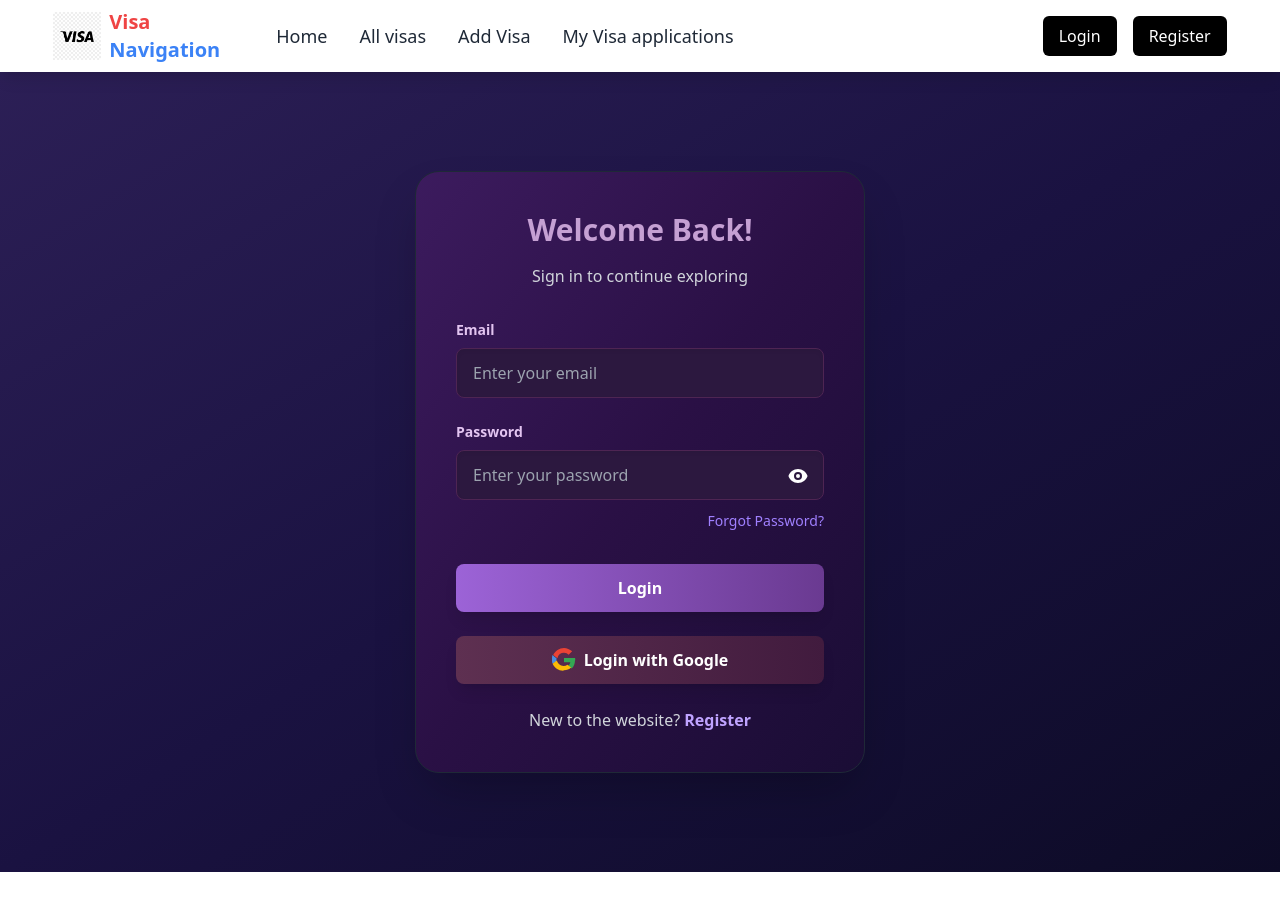
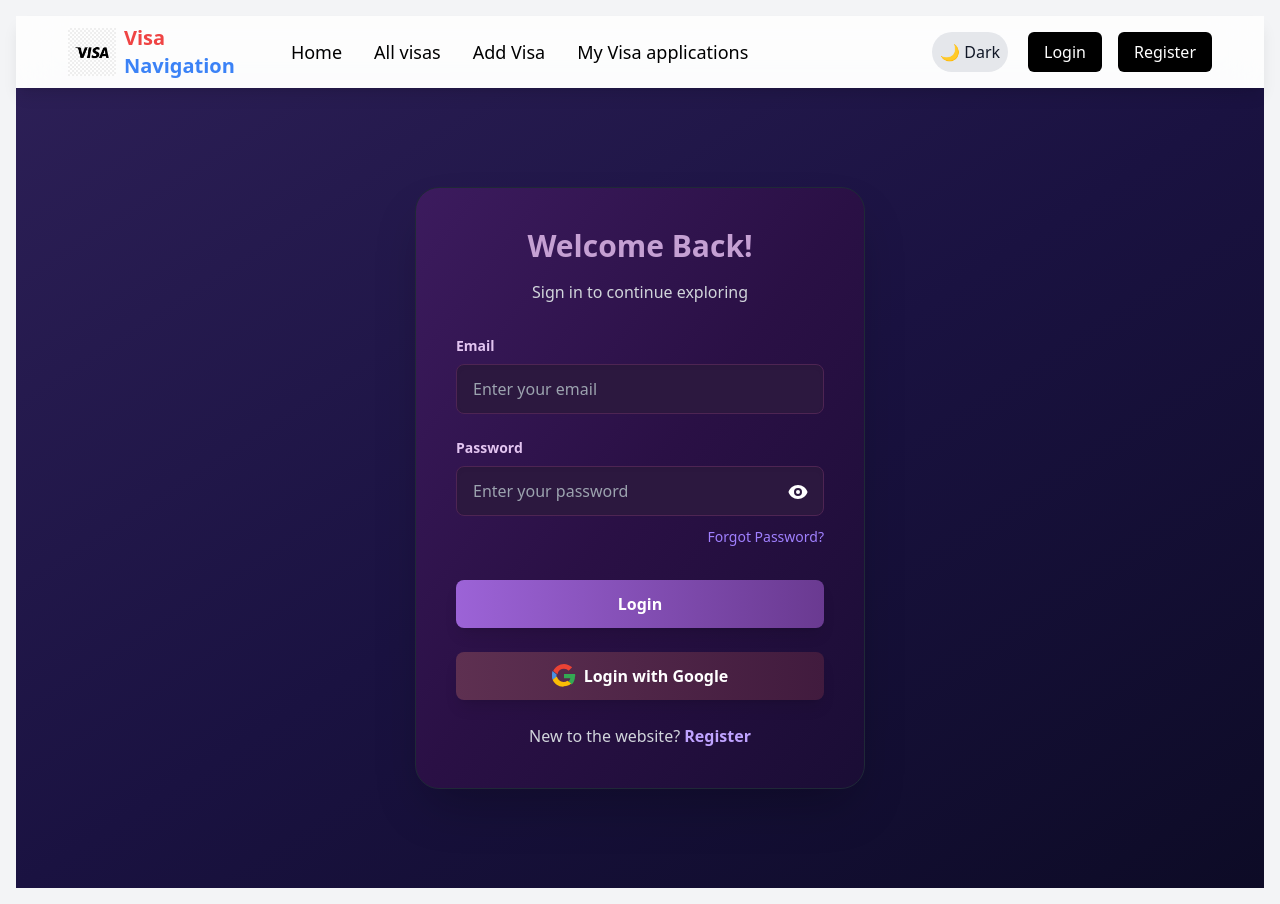
Before and after one commit to RaihanSoft/Passport-Pathway-client, a React (Vite) app: page /login in a window 1280 px wide. Before the commit the page ends 872 px from the top, so only its background shows below. Built offline with nearby package versions, Linux system fonts and the light colour scheme; no server answers.

Commit message:
darkmood added

```diff
--- a/src/Components/MainLayout/MainLayout.jsx
+++ b/src/Components/MainLayout/MainLayout.jsx
@@ -1,10 +1,12 @@
 import { Outlet } from "react-router-dom"
 import Navbar from "../Navbar/Navbar"
+import { useDarkMode } from "../../DarkMood/DarkMood";
 // import Footer from "../Footer/Footer"
 
 const MainLayout = () => {
+    const { darkMode } = useDarkMode();
     return (
-        <div>
+        <div className={`p-4 ${darkMode ? 'bg-gray-800 text-white' : 'bg-gray-100 text-black'}`}>
             <Navbar />
 
             {/* <div className="h-[calc(100vh-300px)]"> */}
--- a/src/Components/Navbar/Navbar.jsx
+++ b/src/Components/Navbar/Navbar.jsx
@@ -2,6 +2,7 @@ import logo from "../assets/logo.png";
 import { useContext, useState, useEffect } from "react";
 import { Link, NavLink } from "react-router-dom";
 import { Context } from "../Provider/Provider";
+import DarkModeToggle from "../../DarkMood/DarkMood";
 
 const Navbar = () => {
     const { user, handleLogOut } = useContext(Context);
@@ -90,6 +91,10 @@ const Navbar = () => {
 
                 {/* Links for larger screens */}
                 <div className="hidden lg:flex flex-1 justify-start">{links}</div>
+
+                <div className="pr-5">
+                    {<DarkModeToggle />}
+                </div>
 
 
 
--- /dev/null
+++ b/src/DarkMood/DarkMood.jsx
@@ -0,0 +1,47 @@
+import { createContext, useContext, useEffect, useState } from 'react';
+
+// Create a Context for Dark Mode
+const DarkModeContext = createContext();
+
+// Provider Component for Dark Mode
+// eslint-disable-next-line react/prop-types
+export const DarkModeProvider = ({ children }) => {
+  const [darkMode, setDarkMode] = useState(
+    () => localStorage.getItem('theme') === 'dark'
+  );
+
+  useEffect(() => {
+    if (darkMode) {
+      document.documentElement.classList.add('dark');
+      localStorage.setItem('theme', 'dark');
+    } else {
+      document.documentElement.classList.remove('dark');
+      localStorage.setItem('theme', 'light');
+    }
+  }, [darkMode]);
+
+  return (
+    <DarkModeContext.Provider value={{ darkMode, setDarkMode }}>
+      {children}
+    </DarkModeContext.Provider>
+  );
+};
+
+// Custom Hook to Use Dark Mode Context
+export const useDarkMode = () => useContext(DarkModeContext);
+
+// Toggle Component
+const DarkModeToggle = () => {
+  const { darkMode, setDarkMode } = useDarkMode();
+
+  return (
+    <button
+      onClick={() => setDarkMode(!darkMode)}
+      className="p-2 bg-gray-200 dark:bg-gray-800 text-gray-900 dark:text-white rounded-full transition duration-300"
+    >
+      {darkMode ? '☀ Light' : '🌙 Dark'}
+    </button>
+  );
+};
+
+export default DarkModeToggle;
--- a/src/main.jsx
+++ b/src/main.jsx
@@ -5,12 +5,15 @@ import { RouterProvider } from 'react-router-dom'
 import { router } from './Routes/Routes'
 import { Provider } from './Components/Provider/Provider'
 import { HelmetProvider } from 'react-helmet-async'
+import { DarkModeProvider } from './DarkMood/DarkMood'
 
 createRoot(document.getElementById('root')).render(
   <StrictMode>
     <HelmetProvider>
       <Provider>
-        <RouterProvider router={router} />
+        <DarkModeProvider>
+          <RouterProvider router={router} />
+        </DarkModeProvider>
       </Provider>
     </HelmetProvider>
   </StrictMode>,
```
